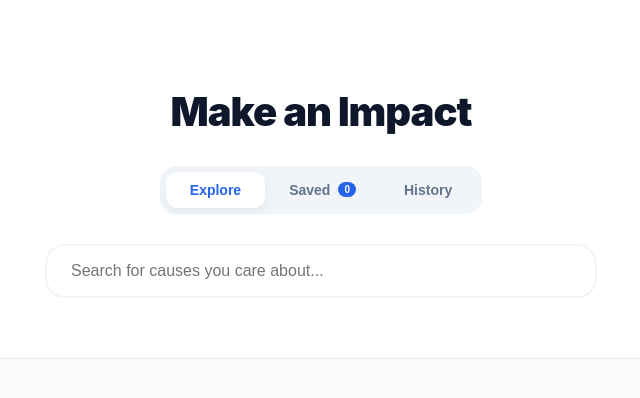
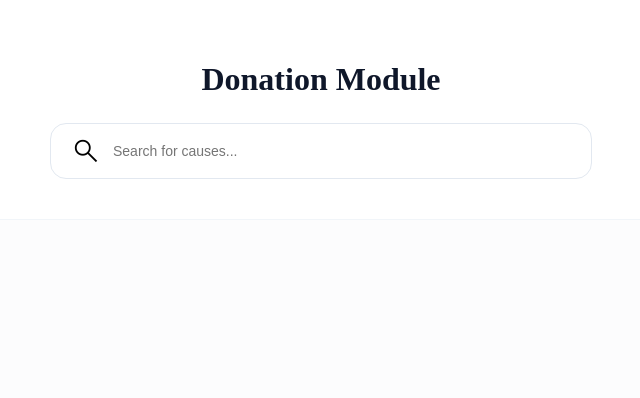
Before and after one commit to hbx70/CSIT314, a Vue app in the folder frontend/: page /donee/explore in a window 1280 px wide. Shown: the top 398 px of the page, without its empty margins (319-959 px from the left). Built offline with nearby package versions, Linux system fonts and the light colour scheme.

Commit message:
update donee explore page

```diff
--- a/frontend/src/component/DoneeView.vue
+++ b/frontend/src/component/DoneeView.vue
@@ -1,404 +1,193 @@
 <template>
-    <div class="doneeContainer">
-        <div class="heroSection">
-            <div class="contentWrapper">
-                <h1 class="mainTitle">Make an Impact</h1>
-                <div class="navTabs">
-                    <button v-for="mode in modes" :key="mode.id" @click="viewMode = mode.id"
-                        :class="{ active: viewMode === mode.id }">
-                        {{ mode.label }}
-                        <span v-if="mode.id === 'fav'" class="badge">{{ favList.length }}</span>
-                    </button>
+  <div class="doneePage">
+    <header class="pageHeader">
+      <h1 class="mainTitle">Donation Module</h1>
+      <div class="searchContainer">
+        <div class="searchBar">
+          <span class="material-symbols-outlined">search</span>
+          <input v-model="searchQuery" type="text" placeholder="Search for causes..." />
         </div>
-                <div class="searchBox">
-                    <input v-model="searchQuery" type="text" placeholder="Search for causes you care about..."
-                        class="glassInput" />
+      </div>
+    </header>
+
+    <main class="mainContent">
+      <div class="gridWrapper">
+        <div v-for="p in filteredList" :key="p.id" class="projectCard" @click="openDetails(p)">
+          <div class="cardTop">
+            <span class="categoryBadge">{{ p.category }}</span>
+            <div class="statusDot" :class="{ active: p.status === 'Active' }"></div>
+          </div>
+          <h2 class="projectTitle">{{ p.title }}</h2>
+          <div class="fundingRow">
+            <span><b>${{ p.current }}</b> / <small>${{ p.goal }}</small></span>
+            <span class="percentText">{{ Math.round((p.current/p.goal)*100) }}%</span>
+          </div>
+          <div class="progressBar">
+            <div class="fill" :style="{width: (p.current/p.goal*100)+'%'}"></div>
+          </div>
+
+          <div class="statsRow">
+            <div class="statPill">
+              <span class="material-symbols-outlined">visibility</span> {{ p.views || 0 }}
+            </div>
+            <div class="statPill">
+              <span class="material-symbols-outlined">star</span> {{ p.favCount || 0 }}
             </div>
           </div>
           </div>
+      </div>
+    </main>
 
-        <div class="mainContent">
-            <transition-group name="list" tag="div" v-if="viewMode !== 'history'" class="gridWrapper">
-                <div v-for="p in filteredList" :key="p.id" class="projectCard">
-                    <div class="cardHeader">
-                        <span class="categoryTag">{{ p.category }}</span>
-                        <button @click="toggleFav(p.id)" class="favIconButton" :class="{ isFav: isFav(p.id) }">
-                            {{ isFav(p.id) ? '❤️' : '🤍' }}
+    <el-drawer v-model="drawer" direction="rtl" size="400px">
+      <template #header>
+        <div class="drawerHeader">
+          <span class="categoryBadge">{{ selected?.category }}</span>
+          <h3>{{ selected?.title }}</h3>
+        </div>
+      </template>
+      <div class="drawerBody" v-if="selected">
+        <div class="descriptionBox">
+          <p>Your contribution will directly support the {{ selected.category }} program. Join us today to make a difference!</p>
+        </div>
+
+        <div class="drawerStatsGrid">
+          <div class="statItem"><label>VIEWS</label><span>{{ selected.views }}</span></div>
+          <div class="statItem"><label>FAVORITES</label><span>{{ selected.favCount }}</span></div>
+        </div>
+
+        <div class="drawerActions">
+          <button class="donateBtn" @click="donate(selected)">
+            <span class="material-symbols-outlined">payments</span> Donate $100
+          </button>
+
+          <button
+            :class="['saveBtn', { isSaved: isSaved(selected.id) }]"
+            @click="toggleSave(selected.id)"
+          >
+            <span class="material-symbols-outlined">
+              {{ isSaved(selected.id) ? 'bookmark_added' : 'bookmark' }}
+            </span>
+            {{ isSaved(selected.id) ? 'Saved to Collection' : 'Save for Later' }}
           </button>
         </div>
-
-                    <h3 class="projectTitle">{{ p.title }}</h3>
-
-                    <div class="progressSection">
-                        <div class="progressBar">
-                            <div class="progressFill" :style="{ width: (p.current / p.goal * 100) + '%' }"></div>
       </div>
-                        <div class="progressLabel">
-                            <span class="currentVal">${{ p.current.toLocaleString() }}</span>
-                            <span class="goalVal">of ${{ p.goal.toLocaleString() }}</span>
-                        </div>
-                    </div>
-
-                    <button @click="donate(p)" class="donateButton" :disabled="p.status === 'Completed'">
-                        {{ p.status === 'Completed' ? 'Goal Achieved' : 'Support with $100' }}
-                    </button>
-                </div>
-            </transition-group>
-
-            <div v-else class="historyWrapper">
-                <div v-for="h in history" :key="h.id" class="historyItem">
-                    <div class="historyInfo">
-                        <span class="historyDate">{{ h.date }}</span>
-                        <p class="historyTitle">{{ h.title }}</p>
-                    </div>
-                    <span class="historyAmount">+$100.00</span>
-                </div>
-                <div v-if="history.length === 0" class="emptyState">No donation history yet.</div>
-            </div>
-        </div>
-
-        <transition name="toast">
-            <div v-if="showToast" class="toastNotification">
-                <div class="toastIcon">✨</div>
-                <div class="toastText">Thank you! Your donation was successful.</div>
-            </div>
-        </transition>
+    </el-drawer>
   </div>
 </template>
 
 <script setup>
 import { ref, computed } from 'vue'
 
-const projectList = ref(JSON.parse(localStorage.getItem('fraProjects') || '[]'))
-const favList = ref(JSON.parse(localStorage.getItem('fraFavs') || '[]'))
-const history = ref(JSON.parse(localStorage.getItem('fraDonations') || '[]'))
 const searchQuery = ref('')
-const viewMode = ref('all')
-const showToast = ref(false)
+const drawer = ref(false)
+const selected = ref(null)
+const projects = ref(JSON.parse(localStorage.getItem('fraProjects') || '[]'))
+const favs = ref(JSON.parse(localStorage.getItem('fraFavs') || '[]'))
 
-const modes = [
-    { id: 'all', label: 'Explore' },
-    { id: 'fav', label: 'Saved' },
-    { id: 'history', label: 'History' }
-]
+const filteredList = computed(() => projects.value.filter(p =>
+  p.status === 'Active' && p.title.toLowerCase().includes(searchQuery.value.toLowerCase())
+))
 
-const isFav = (id) => favList.value.includes(id)
+const isSaved = (id) => favs.value.includes(id)
 
-const toggleFav = (id) => {
-    if (isFav(id)) favList.value = favList.value.filter(f => f !== id)
-    else favList.value.push(id)
-    localStorage.setItem('fraFavs', JSON.stringify(favList.value))
+const openDetails = (p) => {
+  selected.value = p;
+  p.views = (p.views || 0) + 1;
+  drawer.value = true;
+  saveData();
 }
 
-const filteredList = computed(() => {
-    let list = viewMode.value === 'all' ? projectList.value : projectList.value.filter(p => favList.value.includes(p.id))
-    return list.filter(p => p.status === 'Active' && p.title.toLowerCase().includes(searchQuery.value.toLowerCase()))
-})
+const toggleSave = (id) => {
+  const p = projects.value.find(x => x.id === id);
+  if (isSaved(id)) {
+    favs.value = favs.value.filter(f => f !== id);
+    if(p) p.favCount--;
+  } else {
+    favs.value.push(id);
+    if(p) p.favCount++;
+  }
+  saveData();
+}
 
 const donate = (p) => {
-    p.current = Math.min(p.current + 100, p.goal)
-    if (p.current === p.goal) p.status = 'Completed'
-
-    history.value.unshift({
+  p.current = Math.min(p.current + 100, p.goal);
+  const history = JSON.parse(localStorage.getItem('fraDonations') || '[]');
+  history.unshift({
     id: Date.now(),
     title: p.title,
-        date: new Date().toLocaleDateString('en-US', { month: 'short', day: 'numeric', year: 'numeric' })
-    })
+    amount: 100,
+    date: new Date().toLocaleDateString()
+  });
+  localStorage.setItem('fraDonations', JSON.stringify(history));
+  saveData();
+}
 
-    localStorage.setItem('fraDonations', JSON.stringify(history.value))
-    localStorage.setItem('fraProjects', JSON.stringify(projectList.value))
-
-    // 触发自定义通知，而不是 alert
-    showToast.value = true
-    setTimeout(() => { showToast.value = false }, 3000)
+const saveData = () => {
+  localStorage.setItem('fraProjects', JSON.stringify(projects.value));
+  localStorage.setItem('fraFavs', JSON.stringify(favs.value));
 }
 </script>
 
 <style scoped>
-/* 基础容器 */
-.doneeContainer {
-    min-height: 100vh;
-    background: #f8fafc;
-    font-family: 'Inter', -apple-system, sans-serif;
-    padding-bottom: 100px;
-}
-
-/* 顶部 Hero 区域 */
-.heroSection {
-    background: #ffffff;
-    padding: 60px 20px;
-    border-bottom: 1px solid #e2e8f0;
-    text-align: center;
-}
-
-.mainTitle {
-    font-size: 2.5rem;
-    font-weight: 900;
-    color: #0f172a;
-    letter-spacing: -1px;
-    margin-bottom: 30px;
-}
-
-.navTabs {
-    display: inline-flex;
-    background: #f1f5f9;
-    padding: 6px;
-    border-radius: 16px;
-    margin-bottom: 30px;
-}
-
-.navTabs button {
-    padding: 10px 24px;
-    border: none;
-    background: transparent;
-    border-radius: 12px;
-    font-weight: 700;
-    font-size: 14px;
-    color: #64748b;
-    cursor: pointer;
-    transition: all 0.3s cubic-bezier(0.4, 0, 0.2, 1);
-    display: flex;
-    align-items: center;
-    gap: 8px;
-}
-
-.navTabs button.active {
-    background: #ffffff;
-    color: #2563eb;
-    box-shadow: 0 4px 12px rgba(0, 0, 0, 0.05);
-}
-
-.badge {
-    background: #2563eb;
-    color: white;
-    font-size: 10px;
-    padding: 2px 6px;
-    border-radius: 8px;
-}
+/* 页面基础样式 */
+.doneePage { background: #fcfcfd; min-height: 100vh; }
+.pageHeader { background: white; padding: 40px 20px; border-bottom: 1px solid #f1f5f9; text-align: center; }
+.mainTitle { font-size: 32px; font-weight: 900; color: #0f172a; margin-bottom: 25px; }
 
 /* 搜索框 */
-.glassInput {
-    width: 100%;
-    max-width: 500px;
-    padding: 16px 24px;
-    border-radius: 20px;
-    border: 2px solid #f1f5f9;
-    background: #ffffff;
-    font-size: 16px;
-    transition: all 0.3s;
-    outline: none;
+.searchBar {
+  display: flex; align-items: center; background: white; border: 1px solid #e2e8f0;
+  padding: 12px 20px; border-radius: 16px; max-width: 500px; margin: 0 auto;
 }
+.searchBar input { border: none; outline: none; flex: 1; margin-left: 10px; font-size: 14px; }
 
-.glassInput:focus {
-    border-color: #2563eb;
-    box-shadow: 0 0 0 4px rgba(37, 99, 235, 0.1);
+/* 网格布局 */
+.gridWrapper { display: grid; grid-template-columns: repeat(auto-fill, minmax(320px, 1fr)); gap: 25px; padding: 40px; }
+
+/* 卡片样式 - 去除了底部按钮空间 */
+.projectCard {
+  background: white; border-radius: 32px; padding: 32px; border: 1px solid #f1f5f9;
+  box-shadow: 0 10px 25px rgba(0,0,0,0.02); cursor: pointer; transition: 0.3s;
 }
+.projectCard:hover { transform: translateY(-5px); box-shadow: 0 20px 40px rgba(0,0,0,0.06); }
 
-/* 卡片布局 */
-.mainContent {
-    max-width: 1100px;
-    margin: 40px auto;
-    padding: 0 20px;
+.cardTop { display: flex; justify-content: space-between; align-items: center; margin-bottom: 20px; }
+.categoryBadge { background: #eff6ff; color: #3b82f6; font-size: 10px; font-weight: 900; padding: 6px 12px; border-radius: 8px; text-transform: uppercase; }
+.statusDot { width: 8px; height: 8px; border-radius: 50%; background: #cbd5e1; }
+.statusDot.active { background: #10b981; box-shadow: 0 0 8px #10b981; }
+
+.projectTitle { font-size: 24px; font-weight: 700; color: #1e293b; margin-bottom: 20px; }
+.fundingRow { display: flex; justify-content: space-between; align-items: baseline; margin-bottom: 8px; }
+.percentText { color: #3b82f6; font-weight: 800; font-size: 14px; }
+.progressBar { height: 8px; background: #f1f5f9; border-radius: 10px; overflow: hidden; margin-bottom: 20px; }
+.progressBar .fill { height: 100%; background: #3b82f6; border-radius: 10px; transition: width 0.3s ease; }
+
+.statsRow { display: flex; gap: 10px; }
+.statPill { background: #f8fafc; border: 1px solid #f1f5f9; padding: 6px 14px; border-radius: 14px; display: flex; align-items: center; gap: 6px; font-size: 14px; font-weight: 700; color: #64748b; }
+
+/* 抽屉内部样式 */
+.drawerHeader h3 { margin-top: 10px; font-size: 24px; font-weight: 800; color: #0f172a; }
+.descriptionBox { background: #f8fafc; padding: 24px; border-radius: 20px; color: #64748b; line-height: 1.6; margin: 20px 0; }
+.drawerStatsGrid { display: grid; grid-template-columns: 1fr 1fr; gap: 15px; margin-bottom: 30px; }
+.statItem { background: white; border: 1px solid #f1f5f9; padding: 15px; border-radius: 18px; text-align: center; }
+.statItem label { display: block; font-size: 10px; color: #94a3b8; font-weight: 800; margin-bottom: 5px; }
+.statItem span { font-size: 24px; font-weight: 900; color: #1e293b; }
+
+/* 抽屉操作按钮 */
+.drawerActions { display: flex; flex-direction: column; gap: 12px; }
+
+.donateBtn {
+  width: 100%; padding: 18px; background: #3b82f6; color: white; border: none;
+  border-radius: 18px; font-weight: 800; cursor: pointer; transition: 0.2s;
+  display: flex; align-items: center; justify-content: center; gap: 10px;
 }
+.donateBtn:hover { background: #2563eb; transform: translateY(-2px); box-shadow: 0 10px 20px rgba(59, 130, 246, 0.2); }
 
-.gridWrapper {
-    display: grid;
-    grid-template-columns: repeat(auto-fill, minmax(320px, 1fr));
-    gap: 30px;
+.saveBtn {
+  width: 100%; padding: 18px; background: #f1f5f9; color: #64748b; border: none;
+  border-radius: 18px; font-weight: 800; cursor: pointer; transition: 0.2s;
+  display: flex; align-items: center; justify-content: center; gap: 10px;
 }
-
-.projectCard {
-    background: #ffffff;
-    border-radius: 32px;
-    padding: 30px;
-    transition: all 0.4s;
-    box-shadow: 0 4px 6px rgba(0, 0, 0, 0.02);
-    display: flex;
-    flex-direction: column;
-}
-
-.projectCard:hover {
-    transform: translateY(-8px);
-    box-shadow: 0 20px 40px rgba(0, 0, 0, 0.06);
-}
-
-.cardHeader {
-    display: flex;
-    justify-content: space-between;
-    align-items: center;
-    margin-bottom: 20px;
-}
-
-.categoryTag {
-    font-size: 11px;
-    font-weight: 800;
-    color: #059669;
-    background: #ecfdf5;
-    padding: 6px 14px;
-    border-radius: 12px;
-    text-transform: uppercase;
-}
-
-.favIconButton {
-    background: none;
-    border: none;
-    font-size: 20px;
-    cursor: pointer;
-    transition: transform 0.2s;
-}
-
-.favIconButton:hover {
-    transform: scale(1.2);
-}
-
-.projectTitle {
-    font-size: 20px;
-    font-weight: 800;
-    color: #1e293b;
-    line-height: 1.4;
-    margin-bottom: 25px;
-}
-
-/* 进度条 */
-.progressSection {
-    margin-top: auto;
-    margin-bottom: 25px;
-}
-
-.progressBar {
-    height: 8px;
-    background: #f1f5f9;
-    border-radius: 10px;
-    overflow: hidden;
-    margin-bottom: 12px;
-}
-
-.progressFill {
-    height: 100%;
-    background: linear-gradient(90deg, #3b82f6, #2563eb);
-    border-radius: 10px;
-    transition: width 1s ease-out;
-}
-
-.progressLabel {
-    display: flex;
-    justify-content: space-between;
-    font-size: 14px;
-}
-
-.currentVal {
-    font-weight: 800;
-    color: #0f172a;
-}
-
-.goalVal {
-    color: #94a3b8;
-}
-
-/* 按钮 */
-.donateButton {
-    width: 100%;
-    padding: 16px;
-    border-radius: 18px;
-    border: none;
-    background: #0f172a;
-    color: white;
-    font-weight: 800;
-    cursor: pointer;
-    transition: all 0.3s;
-}
-
-.donateButton:hover:not(:disabled) {
-    background: #2563eb;
-    transform: translateY(-2px);
-    box-shadow: 0 8px 20px rgba(37, 99, 235, 0.3);
-}
-
-.donateButton:disabled {
-    background: #e2e8f0;
-    color: #94a3b8;
-    cursor: not-allowed;
-}
-
-/* 历史记录 */
-.historyWrapper {
-    background: white;
-    border-radius: 32px;
-    padding: 20px;
-    box-shadow: 0 4px 20px rgba(0, 0, 0, 0.02);
-}
-
-.historyItem {
-    display: flex;
-    justify-content: space-between;
-    align-items: center;
-    padding: 20px;
-    border-bottom: 1px solid #f1f5f9;
-}
-
-.historyItem:last-child {
-    border: none;
-}
-
-.historyDate {
-    font-size: 12px;
-    color: #94a3b8;
-    font-weight: 600;
-}
-
-.historyTitle {
-    font-weight: 700;
-    color: #1e293b;
-    margin: 4px 0 0 0;
-}
-
-.historyAmount {
-    color: #059669;
-    font-weight: 800;
-    font-size: 18px;
-}
-
-/* 通知组件样式 */
-.toastNotification {
-    position: fixed;
-    top: 30px;
-    right: 30px;
-    background: #0f172a;
-    color: white;
-    padding: 16px 28px;
-    border-radius: 20px;
-    display: flex;
-    align-items: center;
-    gap: 12px;
-    box-shadow: 0 20px 40px rgba(0, 0, 0, 0.2);
-    z-index: 1000;
-}
-
-.toastText {
-    font-weight: 600;
-    font-size: 14px;
-}
-
-/* 动画效果 */
-.toast-enter-active,
-.toast-leave-active {
-    transition: all 0.4s ease;
-}
-
-.toast-enter-from,
-.toast-leave-to {
-    transform: translateX(100px);
-    opacity: 0;
-}
-
-.list-enter-active,
-.list-leave-active {
-    transition: all 0.5s ease;
-}
-
-.list-enter-from,
-.list-leave-to {
-    opacity: 0;
-    transform: scale(0.9);
-}
+.saveBtn:hover { background: #e2e8f0; }
+.saveBtn.isSaved { background: #fff1f2; color: #e11d48; } /* 收藏后的粉红色视觉 */
 </style>
```
Also changed, not shown: 1 other file (tests, documents, lock files or other folders). Lines whose indentation alone changed are shown as unchanged.
